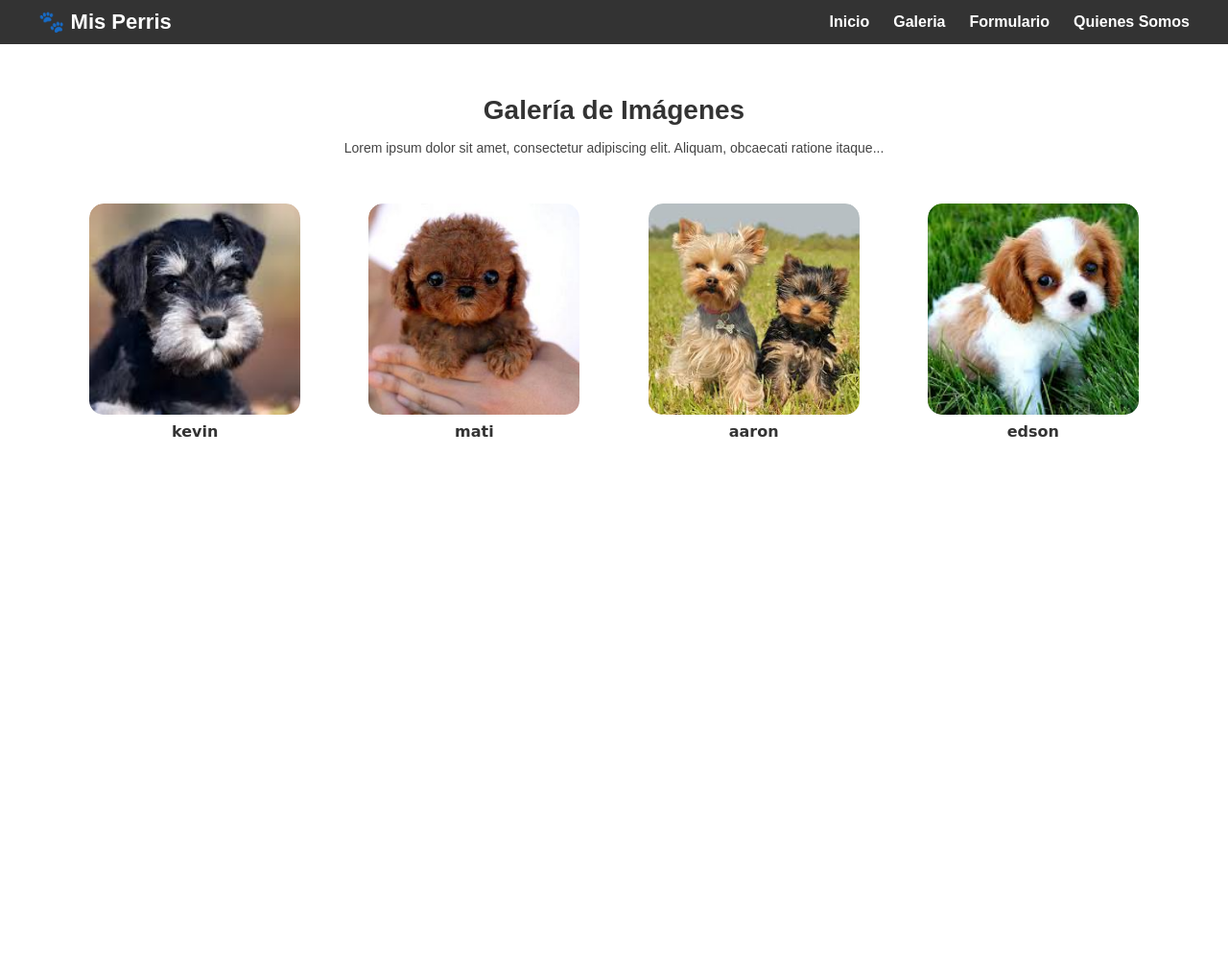
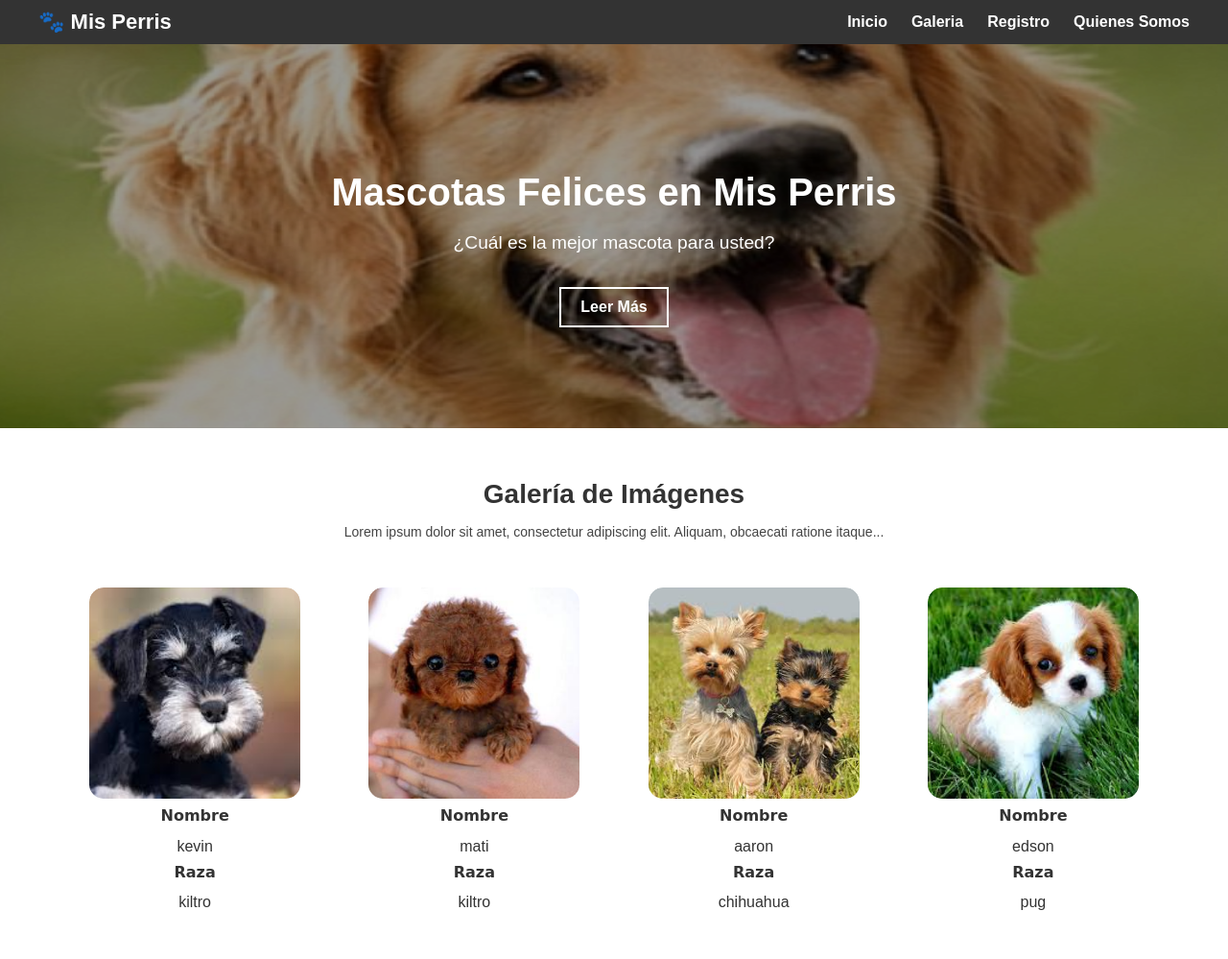
Before and after one commit to NinoOnFire/django1, a Django app: page /galeria/ in a window 1280 px wide. Shown: the whole page at 96% size. Before the commit the page ends 455 px from the top, so only its background shows below. Run offline with Django 5.2, Linux system fonts and the light colour scheme; data comes from the database, SQL or seed files in the repository; both versions use the stored data as it was after the commit.

Commit message:
creacion del registro de usuarios(html, models, views urls y db)

```diff
--- a/mascotas/models.py
+++ b/mascotas/models.py
@@ -1,4 +1,5 @@
 from django.db import models
+from django.contrib.auth.models import User
 
 class Mascotas(models.Model):
     nombre = models.CharField(max_length=100)
@@ -13,3 +14,13 @@ class Mascotas(models.Model):
         db_table = 'mascota'
         verbose_name = 'Mascota'
         verbose_name_plural = 'Mascotas'
+
+
+
+class Perfil(models.Model):
+    user = models.OneToOneField(User, on_delete=models.CASCADE)
+    telefono = models.CharField(max_length=15, blank=True, null=True)
+    edad = models.PositiveSmallIntegerField(blank=True, null=True)
+
+    def __str__(self):
+        return self.user.username
--- a/mascotas/static/css/style.css
+++ b/mascotas/static/css/style.css
@@ -102,3 +102,82 @@ nav ul li a:hover {
   font-size: 16px;
   font-family: 'Comic Sans MS', cursive, sans-serif;
 }
+
+
+/* HERO con imagen de fondo */
+.hero {
+  background-image: url("images/perro-header.jpg"); /* Cambia por tu imagen */
+  background-size: cover;   /* Que cubra todo el ancho */
+  background-position: center;
+  height: 400px;            /* Altura de la sección */
+  display: flex;
+  align-items: center;
+  justify-content: center;
+  color: white;
+  text-align: center;
+  position: relative;
+}
+
+/* Oscurecer un poco la imagen para que se lean los textos */
+.hero::before {
+  content: "";
+  position: absolute;
+  top: 0; left: 0; right: 0; bottom: 0;
+  background-color: rgba(0,0,0,0.4); /* sombra oscura transparente */
+}
+
+.hero-text {
+  position: relative;
+  z-index: 1; /* Para que quede sobre la sombra */
+}
+
+.hero-text h1 {
+  font-size: 2.5em;
+  margin-bottom: 10px;
+}
+
+.hero-text p {
+  font-size: 1.2em;
+}
+
+.btn {
+  display: inline-block;
+  margin-top: 15px;
+  padding: 10px 20px;
+  border: 2px solid white;
+  color: white;
+  text-decoration: none;
+  font-weight: bold;
+  transition: 0.3s;
+}
+
+.btn:hover {
+  background-color: white;
+  color: black;
+}
+
+.hero {
+  background-image: url("/static/images/tengo-un-perro-sh.jpg"); /* ajusta la ruta */
+  background-size: 1600px 500px; /* ancho x alto */
+  background-position: center; /* centrada */
+  height: 400px;               /* altura del header */
+  display: flex;
+  align-items: center;
+  justify-content: center;
+  text-align: center;
+  color: white;
+  position: relative;
+  background-repeat: no-repeat; /* evita que se repita */
+}
+
+.hero::before {
+  content: "";
+  position: absolute;
+  top: 0; left: 0; right: 0; bottom: 0;
+  background: rgba(0,0,0,0.4); /* oscurece un poco la imagen */
+}
+
+.hero-text {
+  position: relative;
+  z-index: 1; /* para que el texto no quede debajo de la sombra */
+}
--- a/mascotas/templates/galeria.html
+++ b/mascotas/templates/galeria.html
@@ -14,10 +14,19 @@
     <ul>
       <li><a href="#">Inicio</a></li>
       <li><a href="#">Galeria</a></li>
-      <li><a href="#">Formulario</a></li>
+      <li><a href="{% url 'registro' %}">Registro</a></li>
       <li><a href="#">Quienes Somos</a></li>
     </ul>
   </nav>
+
+  <!-- SECCIÓN DE PORTADA -->
+<header class="hero">
+  <div class="hero-text">
+    <h1>Mascotas Felices en Mis Perris</h1>
+    <p>¿Cuál es la mejor mascota para usted?</p>
+    <a href="#" class="btn">Leer Más</a>
+  </div>
+</header>
 
   <section class="imagen">
     <h1>Galería de Imágenes</h1>
@@ -27,7 +36,11 @@
       {% for emp in mascotas %}
       <div class="card-perro">
         <img src="{% static 'images/' %}{{ emp.foto }}" alt="{{ emp.nombre }}">
-        <h2>{{ emp.nombre }}</h2>
+        <h2>Nombre</h2>
+        <td>{{ emp.nombre }}</td>
+        <h2>Raza</h2>
+        <td>{{ emp.raza }}</td>
+
       </div>
       {% endfor %}
     </div>
--- a/mascotas/views.py
+++ b/mascotas/views.py
@@ -1,8 +1,22 @@
-from django.shortcuts import render
+from django.shortcuts import render, redirect
 from mascotas.models import Mascotas
+from .forms import RegistroForm
 # Create your views here.
 
 def galeria(request):
     mascotas = Mascotas.objects.all()
     data = {'mascotas': mascotas }
     return render(request, 'galeria.html', data)
+
+
+
+
+def registro(request):
+    if request.method == "POST":
+        form = RegistroForm(request.POST)
+        if form.is_valid():
+            form.save()
+            return redirect("galeria")  # 👈 usa el nombre de tu vista/URL de galería
+    else:
+        form = RegistroForm()
+    return render(request, "registro.html", {"form": form})
--- a/prueba/urls.py
+++ b/prueba/urls.py
@@ -20,5 +20,6 @@ from mascotas import views
 
 urlpatterns = [
     path('admin/', admin.site.urls),
-    path('galeria/', views.galeria)
+    path('galeria/', views.galeria, name="galeria"),
+    path("registro/", views.registro, name="registro"),
 ]
```
Also changed, not shown: mascotas/forms.py (added, +45 -0 lines), mascotas/templates/registro.html (added, +28 -0 lines), db.sqlite3, mascotas/migrations/0002_perfil.py (added).
